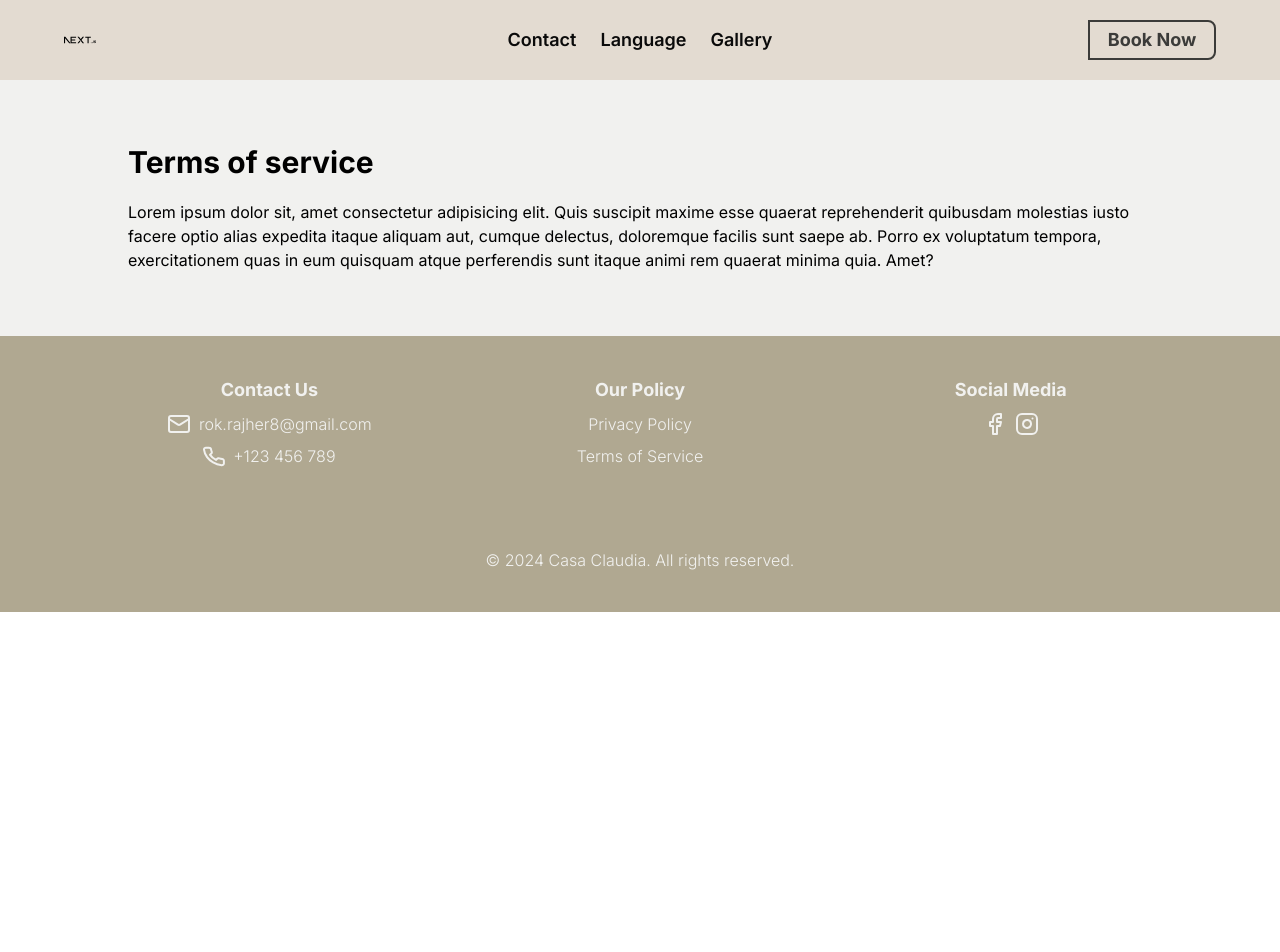
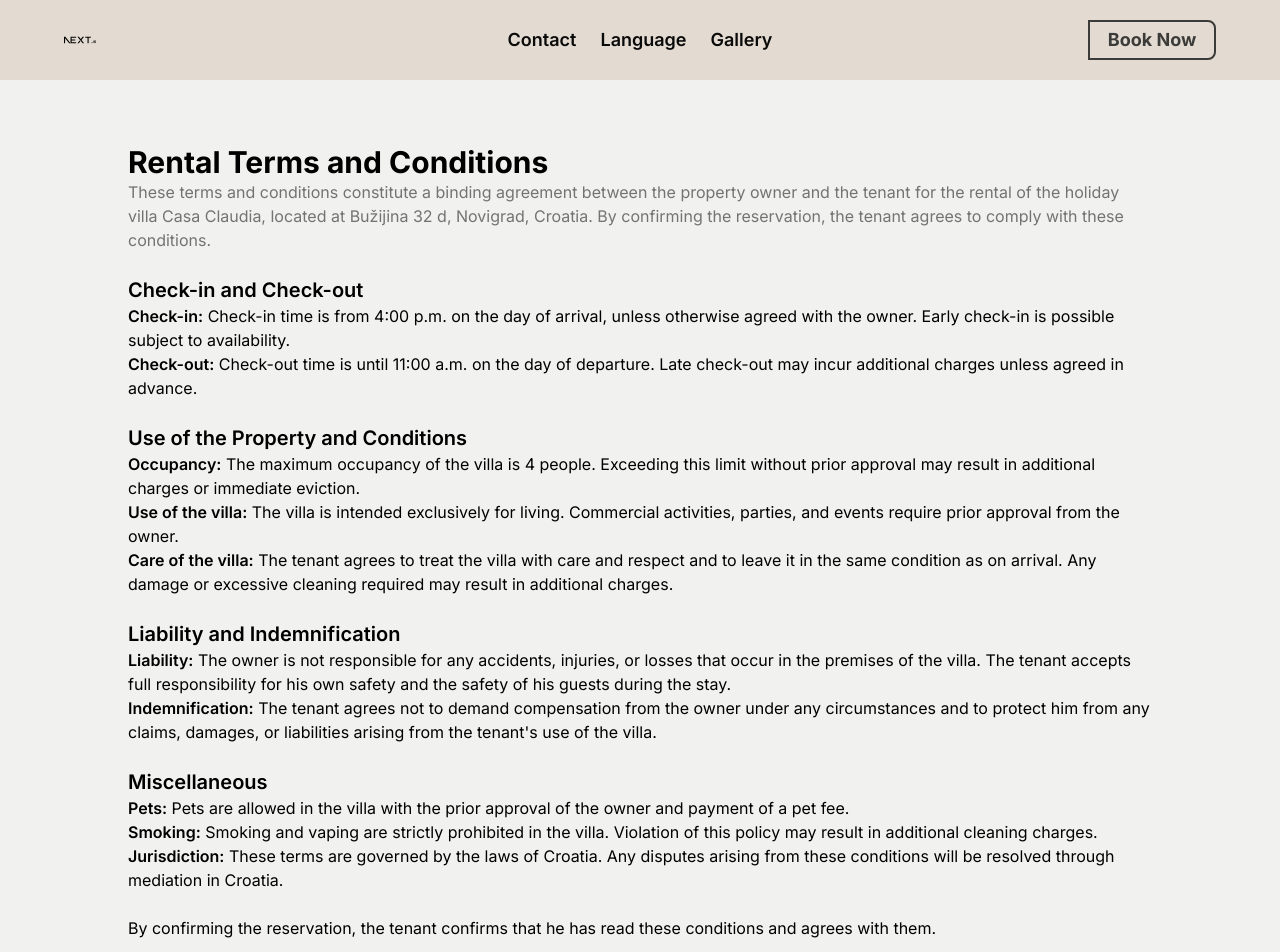
Before and after one commit to Casa-Claudia/casa-claudia-frontend, a Next.js app: page /terms-of-service in a window 1280 px wide. Shown: the top 952 px of the page. Before the commit the page ends 800 px from the top, so only its background shows below. Built offline with nearby package versions, Linux system fonts and the light colour scheme.

Commit message:
added terms and conditions

```diff
--- a/src/app/(general)/components/footer.tsx
+++ b/src/app/(general)/components/footer.tsx
@@ -25,7 +25,7 @@ export default function Footer() {
             Privacy Policy
           </Link>
           <Link href="/terms-of-service" className="font-light text-my-white hover:text-my-black">
-            Terms of Service
+            Terms and Conditions
           </Link>
         </div>
         <div className="footer-column md:mt-0 mt-5 flex  flex-col items-center">
--- a/src/app/(general)/terms-of-service/page.tsx
+++ b/src/app/(general)/terms-of-service/page.tsx
@@ -1,20 +1,66 @@
 import { Metadata } from 'next';
 
 export const metadata: Metadata = {
-  title: 'Terms of service',
-  description: 'Terms of service',
+  title: 'Rental Terms and Conditions',
+  description: 'Casa Claudia Rental Terms and Conditions',
 };
 
-export default function TermsOfService() {
+export default function RentalTermsAndConditions() {
   return (
-    <main className="bg-my-white md:px-32 px-4 py-16">
-      <h1 className="text-3xl font-bold text-black">Terms of service</h1>
-      <p className="mt-5  text-black">
-        Lorem ipsum dolor sit, amet consectetur adipisicing elit. Quis suscipit maxime esse quaerat
-        reprehenderit quibusdam molestias iusto facere optio alias expedita itaque aliquam aut,
-        cumque delectus, doloremque facilis sunt saepe ab. Porro ex voluptatum tempora,
-        exercitationem quas in eum quisquam atque perferendis sunt itaque animi rem quaerat minima
-        quia. Amet?
+    <main className="bg-my-white md:px-32 px-4 py-16 text-black">
+      <h1 className="text-3xl font-bold">Rental Terms and Conditions</h1>
+      <p className="text-my-light-grey mb-3">
+        These terms and conditions constitute a binding agreement between the property owner and the tenant for the rental of the holiday villa Casa Claudia, located at Bužijina 32 d, Novigrad, Croatia. By confirming the reservation, the tenant agrees to comply with these conditions.
+      </p>
+
+      <section className="mt-6">
+        <h2 className="text-xl font-semibold">Check-in and Check-out</h2>
+        <p>
+          <span className="font-semibold">Check-in:</span> Check-in time is from 4:00 p.m. on the day of arrival, unless otherwise agreed with the owner. Early check-in is possible subject to availability.
+        </p>
+        <p>
+          <span className="font-semibold">Check-out:</span> Check-out time is until 11:00 a.m. on the day of departure. Late check-out may incur additional charges unless agreed in advance.
+        </p>
+      </section>
+
+      <section className="mt-6">
+        <h2 className="text-xl font-semibold">Use of the Property and Conditions</h2>
+        <p>
+          <span className="font-semibold">Occupancy:</span> The maximum occupancy of the villa is 4 people. Exceeding this limit without prior approval may result in additional charges or immediate eviction.
+        </p>
+        <p>
+          <span className="font-semibold">Use of the villa:</span> The villa is intended exclusively for living. Commercial activities, parties, and events require prior approval from the owner.
+        </p>
+        <p>
+          <span className="font-semibold">Care of the villa:</span> The tenant agrees to treat the villa with care and respect and to leave it in the same condition as on arrival. Any damage or excessive cleaning required may result in additional charges.
+        </p>
+      </section>
+
+      <section className="mt-6">
+        <h2 className="text-xl font-semibold">Liability and Indemnification</h2>
+        <p>
+          <span className="font-semibold">Liability:</span> The owner is not responsible for any accidents, injuries, or losses that occur in the premises of the villa. The tenant accepts full responsibility for his own safety and the safety of his guests during the stay.
+        </p>
+        <p>
+          <span className="font-semibold">Indemnification:</span> The tenant agrees not to demand compensation from the owner under any circumstances and to protect him from any claims, damages, or liabilities arising from the tenant's use of the villa.
+        </p>
+      </section>
+
+      <section className="mt-6">
+        <h2 className="text-xl font-semibold">Miscellaneous</h2>
+        <p>
+          <span className="font-semibold">Pets:</span> Pets are allowed in the villa with the prior approval of the owner and payment of a pet fee.
+        </p>
+        <p>
+          <span className="font-semibold">Smoking:</span> Smoking and vaping are strictly prohibited in the villa. Violation of this policy may result in additional cleaning charges.
+        </p>
+        <p>
+          <span className="font-semibold">Jurisdiction:</span> These terms are governed by the laws of Croatia. Any disputes arising from these conditions will be resolved through mediation in Croatia.
+        </p>
+      </section>
+
+      <p className="mt-6">
+        By confirming the reservation, the tenant confirms that he has read these conditions and agrees with them.
       </p>
     </main>
   );
```
